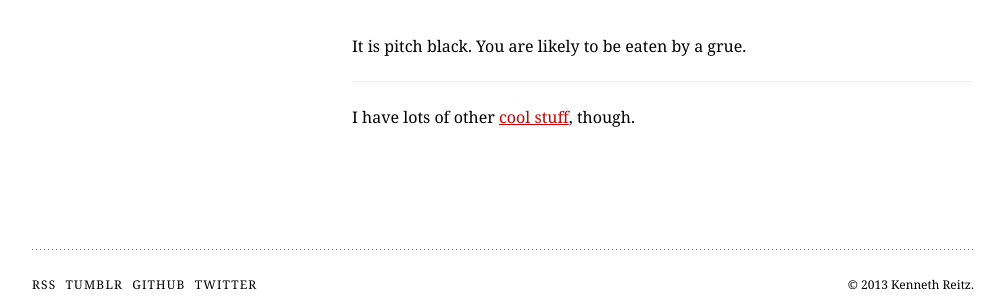
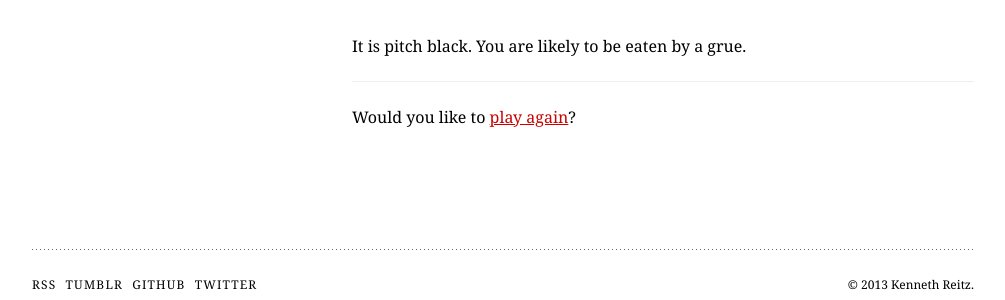
Before and after one commit to kennethreitz/curated-nodes, a Flask app: template templates/404.html in a window 1280 px wide. Shown: the part 260-560 px from the top of the page, without its empty margins (137-1142 px from the left). Run offline with Flask 2, Linux system fonts and the light colour scheme; the template is opened without the code that fills it, so the values that code supplies are empty; some libraries are stand-ins or nearby versions.

Commit message:
play again?

```diff
--- a/templates/404.html
+++ b/templates/404.html
@@ -12,5 +12,5 @@
 
 {% block pitch %}
         <hr>
-        <p>I have lots of other <a href="/">cool stuff</a>, though.</p>
+        <p>Would you like to <a href="/">play again</a>?</p>
     {% endblock %}
```
